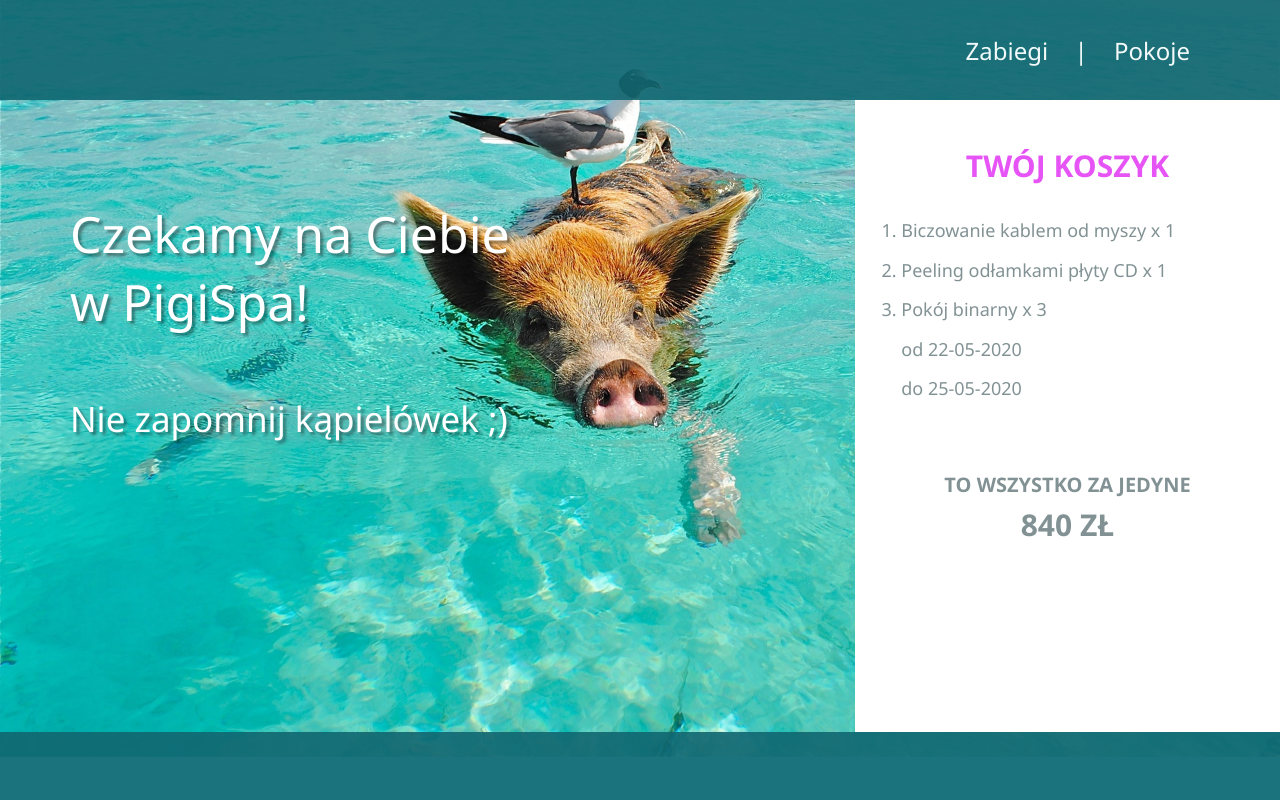
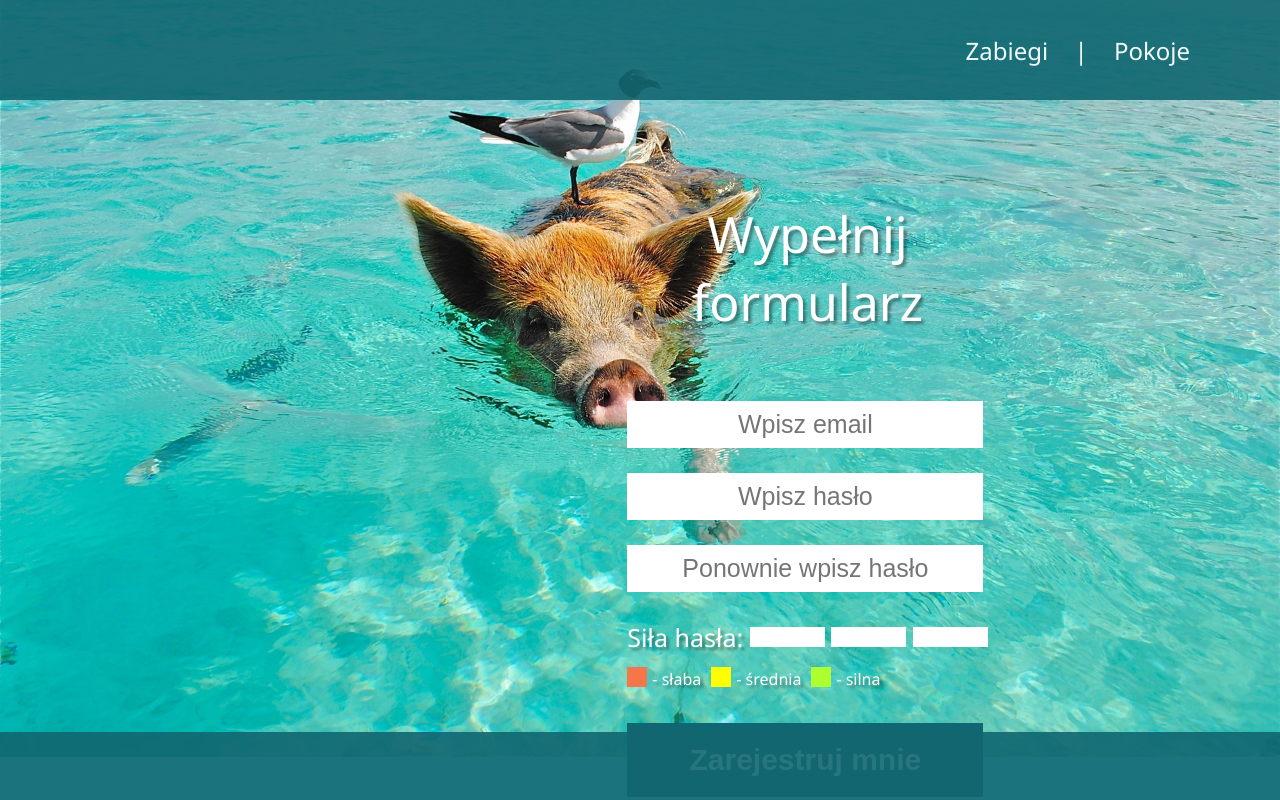
Before and after one commit to hajczek/PigiSpa, a website built with Parcel: page index.html in a window 1280 px wide. Built offline with nearby package versions, Linux system fonts and the light colour scheme.

Commit message:
Added function for check strongest of password and if password and repeat password are the same

```diff
--- a/index.html
+++ b/index.html
@@ -35,15 +35,27 @@
       </p> -->
 
       <!-- REGISTRATION FORM -->
-      <!-- <div class="registration-box">
+      <div class="registration-box">
         <h2>Wypełnij formularz</h2>
         <form class="form" id="register-form">
-          <input type="email" name="email" placeholder="Wpisz email">
-          <input type="password" name="pass" placeholder="Wpisz hasło">
-          <input type="password" name="pass-check" placeholder="Ponownie wpisz hasło">
+          <input type="email" name="email" id="email" placeholder="Wpisz email">
+          <input type="password" name="pass" id="pass" placeholder="Wpisz hasło">
+          <input type="password" name="pass-check" id="pass-repeat" placeholder="Ponownie wpisz hasło">
+
+          <p class="visualInfo">Siła hasła:
+            <span class="weak"></span>
+            <span class="average"></span>
+            <span class="strong"></span>
+          </p>
+          <p class="legend">
+            <span class="weakCol"></span>- słaba
+            <span class="averageCol"></span>- średnia
+            <span class="strongCol"></span>- silna
+          </p>
+
           <button id="register-btn">Zarejestruj mnie</button>
         </form>
-      </div> -->
+      </div>
 
       <!-- LOGIN FORM -->
       <!-- <div class="login-box">
@@ -61,12 +73,12 @@
       </div> -->
 
       <!-- WELCOME TEXT AFTER LOGIN -->
-      <div class="box-after-login">
-        <!-- <div class="welcome-box-after-login">
+      <!-- <div class="box-after-login">
+        <div class="welcome-box-after-login">
           <h2>Witaj w PigiSpa!</h2>
           <p>Wybierz ulubione zabiegi i zarezerwuj pokój w dogodnym terminie.
             Nasze świnki z PigiSpa już na Ciebie czekają ;)</p>
-        </div> -->
+        </div>
 
         <div class="thanks-box-after-payment">
           <h2>Czekamy na Ciebie w PigiSpa!</h2>
@@ -75,10 +87,10 @@
 
         <div class="basket-box">
           <h2>TWÓJ KOSZYK</h2>
-          <!-- <p>Załaduj coś do koszyka!</p> -->
+          <p>Załaduj coś do koszyka!</p> -->
 
-          <!-- BASKET CONTENT -->
-          <!-- <div id="basket-content-box">
+      <!-- BASKET CONTENT -->
+      <!-- <div id="basket-content-box">
             <ol>
               <li id="poz_1">Biczowanie kablem od myszy x <span class="quant">1</span> - <span class="price">70
                   zł</span>
@@ -98,8 +110,8 @@
             <button id="pay">Kupuję i płacę</button>
           </div> -->
 
-          <!-- BASKET CONTENT AFTER PAYMANT -->
-          <div id="basket-bought-content-box">
+      <!-- BASKET CONTENT AFTER PAYMANT -->
+      <!-- <div id="basket-bought-content-box">
             <ol>
               <li>Biczowanie kablem od myszy x <span class="quant_bought">1</span></li>
               <li>Peeling odłamkami płyty CD x <span class="quant_bought">1</span></li>
@@ -108,13 +120,10 @@
                 do <span id="term_to_bought">25-05-2020</span>
               </li>
             </ol>
-
             <p class="summary-text">To wszystko za jedyne<br> <span id="all-cost">840 zł</span></p>
-          </div>
-
-
-        </div>
-      </div>
+          </div> -->
+      <!-- </div>
+      </div> -->
 
       <!-- TREATMENTS LIST -->
       <!-- <div class="treamtments-box">
--- a/src/it-spa.js
+++ b/src/it-spa.js
@@ -1,5 +1,6 @@
 import PigiLogo from "./assets/img/pigiSpaLogo.png";
 import PigiLogoSmall from "./assets/img/pigiSpa-logo-footer.png";
+import $ from "jquery";
 
 // Create logo in header
 const logo = new Image();
@@ -10,3 +11,51 @@ document.querySelector("#logo").appendChild(logo);
 const logoFooter = new Image();
 logoFooter.src = PigiLogoSmall;
 document.querySelector("#logo-small").appendChild(logoFooter);
+
+$(function() {
+  // Handle for register form
+  const form = $("#register-form");
+  // Handle for input with login
+  const email = form.find("#email");
+  // Handle for input with password
+  const pas = form.find("#pass");
+  const pasRepeat = form.find("#pass-repeat");
+
+  // Handle for sign the strongest of password
+  const weak = $(".weak");
+  const average = $(".average");
+  const strong = $(".strong");
+
+  // Add event when text is put on input fields
+  email.on("input", registerUser);
+  pas.on("input", registerUser);
+
+  function registerUser(e) {
+    // console.log($(this).val());
+    e.preventDefault();
+    // Check if inputs are not empty
+    if (email.val().length !== 0 && pas.val().length !== 0) {
+      // Set color for weaknes password
+      weak.css("background-color", "#f57648");
+    }
+
+    // Check if password has length 8 and one capital letter
+    if (/(?=.*?[A-Z])(?=.*?[a-z]).{8,}/.test(pas.val())) {
+      // If yes, set color for average password
+      average.css("background-color", "yellow");
+    }
+
+    // Check if password has length 12 and one capital letter and one digit
+    if (/(?=.*?[A-Z])(?=.*?[a-z])(?=.*?[0-9]).{12,}/.test(pas.val())) {
+      // If yes, set color for strong password
+      strong.css("background-color", "greenyellow");
+    }
+
+    // Check if password and repeat-password are the same
+    if (pas.val() !== pasRepeat.val()) {
+      console.log("Hasła nie są takie same!");
+    } else {
+      console.log("Zapisz dane w bazie");
+    }
+  }
+});
--- a/src/it-spa.scss
+++ b/src/it-spa.scss
@@ -103,6 +103,8 @@ body {
       font-weight: normal;
       text-shadow: $text-shadow;
       text-align: center;
+      color: $font-color;
+      text-transform: none;
     }
 
     .form {
@@ -122,11 +124,68 @@ body {
 
       button {
         width: 356px;
-        height: 65px;
         color: $font-color;
         background-color: $bg-color;
         border: none;
         font-size: 30px;
+      }
+
+      /* Checking strong of password */
+      .visualInfo {
+        margin-bottom: 10px;
+        text-shadow: $text-shadow;
+      }
+
+      .info {
+        width: 100%;
+        text-align: center;
+      }
+
+      span {
+        display: flex;
+        width: 75px;
+        height: 20px;
+      }
+
+      .weak {
+        background-color: $font-color;
+        display: inline-block;
+      }
+
+      .average {
+        background-color: $font-color;
+        display: inline-block;
+      }
+
+      .strong {
+        background-color: $font-color;
+        display: inline-block;
+      }
+
+      .legend {
+        display: flex;
+        font-size: 1em;
+        margin-bottom: 30px;
+        text-shadow: $text-shadow;
+      }
+
+      .legend span {
+        width: 20px;
+        margin-right: 5px;
+      }
+
+      .weakCol {
+        background-color: #f57648;
+      }
+
+      .averageCol {
+        background-color: yellow;
+        margin-left: 10px;
+      }
+
+      .strongCol {
+        background-color: greenyellow;
+        margin-left: 10px;
       }
     }
 
```
Also changed, not shown: css/it-spa.min.css, dist/bundle.js, dist/index.html, 5 other files.
